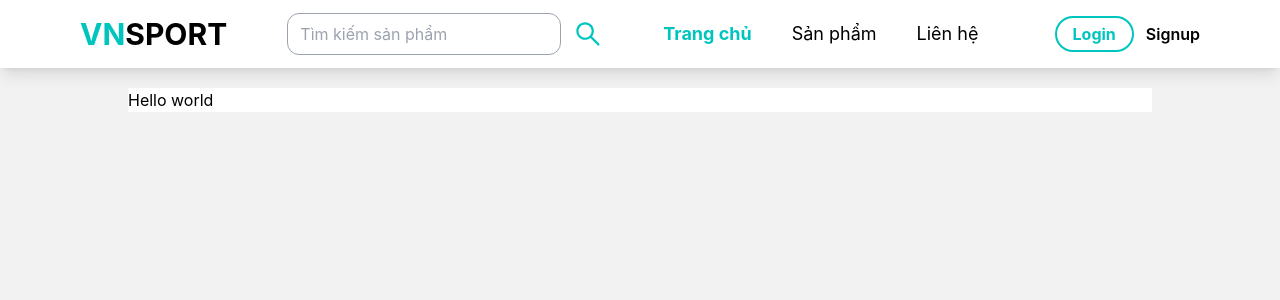
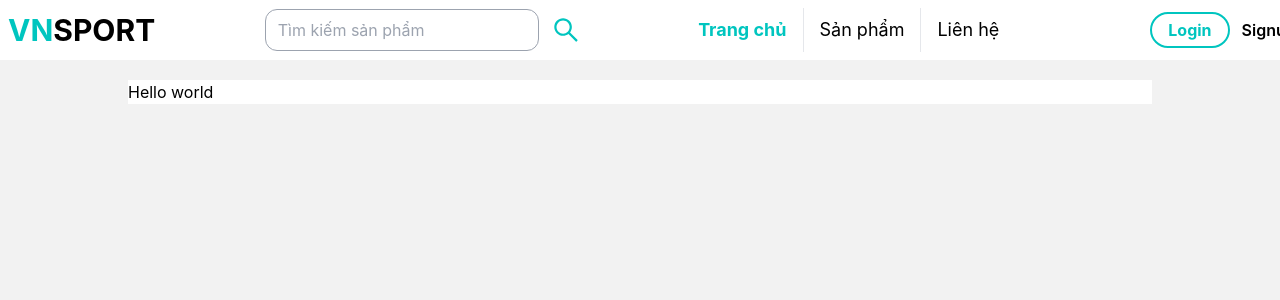
Before and after one commit to daotoan803/sport-equipment-retail-store-client, a React (Vite) app: page / in a window 1280 px wide. Shown: the top 300 px of the page. Built offline with nearby package versions, Linux system fonts and the light colour scheme.

Commit message:
Refactor header component

```diff
--- a/src/components/header/AdminHeader.jsx
+++ b/src/components/header/AdminHeader.jsx
@@ -1,18 +1,18 @@
 import React from 'react';
 import Header from './ui/Header';
-import NavLinks from './ui/NavLinks';
-import NavLinkItem from './NavLinkItem';
+import NavItems from './ui/NavItems';
+import NavItem from './NavItem';
 
 const AdminHeader = () => {
   return (
     <Header showCartButton={false}>
-      <NavLinks>
-        <NavLinkItem to="/admin/iexport" name="Xuất nhập kho" />
-        <NavLinkItem to="/admin/products/" name="Quản lý sản phẩm" />
-        <NavLinkItem to="/admin/orders" name="Quản lý đơn hàng" />
-        <NavLinkItem to="/admin/chat" name="Tư vấn khách hàng" />
-        <NavLinkItem to="/admin/warranty" name="Yêu cầu bảo hành" />
-      </NavLinks>
+      <NavItems>
+        <NavItem to="/admin/iexport" name="Xuất nhập kho" />
+        <NavItem to="/admin/products/" name="Quản lý sản phẩm" />
+        <NavItem to="/admin/orders" name="Quản lý đơn hàng" />
+        <NavItem to="/admin/chat" name="Tư vấn khách hàng" />
+        <NavItem to="/admin/warranty" name="Yêu cầu bảo hành" />
+      </NavItems>
     </Header>
   );
 };
--- a/src/components/header/NavLinkItem.jsx
+++ b/src/components/header/NavItem.jsx
@@ -2,7 +2,7 @@ import React from 'react';
 import { NavLink } from 'react-router-dom';
 import PropTypes from 'prop-types';
 
-const NavLinkItem = ({ to, name }) => {
+const NavItem = ({ to, name }) => {
   return (
     <NavLink
       to={to}
@@ -14,9 +14,9 @@ const NavLinkItem = ({ to, name }) => {
   );
 };
 
-export default NavLinkItem;
+export default NavItem;
 
-NavLinkItem.propTypes = {
+NavItem.propTypes = {
   to: PropTypes.string.isRequired,
   name: PropTypes.string.isRequired,
 };
--- a/src/components/header/ShopHeader.jsx
+++ b/src/components/header/ShopHeader.jsx
@@ -1,8 +1,8 @@
 import React, { useContext } from 'react';
 import Header from './ui/Header';
 import SearchBox from './../form/SearchBox';
-import NavLinks from './ui/NavLinks';
-import NavLinkItem from './NavLinkItem';
+import NavItems from './ui/NavItems';
+import NavItem from './NavItem';
 import auth from './../../apis/auth';
 import AuthContext from './../../contexts/AuthContext';
 
@@ -12,14 +12,14 @@ const ShopHeader = () => {
   return (
     <Header>
       <SearchBox />
-      <NavLinks>
+      <NavItems>
         {authCtx.role === auth.availableRole.admin && (
-          <NavLinkItem to="/admin" name="Quản lý" />
+          <NavItem to="/admin" name="Quản lý" />
         )}
-        <NavLinkItem to="/" name="Trang chủ" />
-        <NavLinkItem to="/products" name="Sản phẩm" />
-        <NavLinkItem to="/contact" name="Liên hệ" />
-      </NavLinks>
+        <NavItem to="/" name="Trang chủ" />
+        <NavItem to="/products" name="Sản phẩm" />
+        <NavItem to="/contact" name="Liên hệ" />
+      </NavItems>
     </Header>
   );
 };
--- a/src/components/header/ui/Header.jsx
+++ b/src/components/header/ui/Header.jsx
@@ -37,31 +37,23 @@ const Header = ({ children, showCartButton = true }) => {
     setOpenNavbar(!openNavbar);
   };
 
-  const authButtonGroupProps = {
-    showCartButton: showCartButton,
-  };
-
   return (
-    <header className="sticky z-10 top-0 left-0 w-screen bg-white lg:flex justify-between items-center shadow-lg md:px-0 lg:px-20">
-      <div className="flex justify-between px-3 py-4 lg:px-0  ">
-        {navbarIsCollapsed && (
+    <header className="sticky z-10 top-0 w-screen bg-white py-2 px-2">
+      <div className="gap-2 grid grid-cols-4 lg:grid-cols-12 grid-flow-row-dense container mx-auto">
+        {/* LOGO */}
+        <div className="col-span-2  justify-start gap-2 flex-center">
           <button
             onClick={toggleNavbar}
-            className="rounded shadow-sm px-1 py-0 hover:ring ring-primary lg:hidden">
+            className="rounded inline shadow-sm px-1 py-0 hover:ring ring-primary lg:hidden">
             <FcMenu className="text-3xl" />
           </button>
-        )}
-        <Logo />
-        {navbarIsCollapsed && (
-          <div className="flex gap-2">
-            <AuthButtonsGroup {...authButtonGroupProps} />
+          <Logo className="text-2xl lg:text-3xl" />
         </div>
-        )}
-      </div>
+        {/* NavItems */}
         <AnimatePresence>
           {(openNavbar || !navbarIsCollapsed) && (
             <motion.div
-            className="lg:flex justify-betweens gap-10"
+              className="col-span-4 lg:col-span-8 lg:flex lg:justify-around gap-2 "
               {...animateProps}
               variants={openMenuVariants}
               onClick={closeNavbar}>
@@ -69,7 +61,11 @@ const Header = ({ children, showCartButton = true }) => {
             </motion.div>
           )}
         </AnimatePresence>
-      {!navbarIsCollapsed && <AuthButtonsGroup {...authButtonGroupProps} />}
+
+        <div className="col-start-4 lg:col-start-12 flex-center gap-2">
+          <AuthButtonsGroup showCartButton={showCartButton} />
+        </div>
+      </div>
     </header>
   );
 };
--- /dev/null
+++ b/src/components/header/ui/NavItems.jsx
@@ -0,0 +1,16 @@
+import React from 'react';
+import PropTypes from 'prop-types';
+
+const NavItems = ({ children }) => {
+  return (
+    <div className="flex justify-center flex-col lg:flex-row divide-y lg:divide-x md:divide-y-0">
+      {children}
+    </div>
+  );
+};
+
+export default NavItems;
+
+NavItems.propTypes = {
+  children: PropTypes.node.isRequired,
+};
--- a/src/components/header/ui/NavLinks.jsx
+++ /dev/null
@@ -1,12 +0,0 @@
-import React from 'react';
-import PropTypes from 'prop-types';
-
-const NavLinks = ({ children }) => {
-  return <div className="lg:flex gap-2">{children}</div>;
-};
-
-export default NavLinks;
-
-NavLinks.propTypes = {
-  children: PropTypes.node.isRequired,
-};
--- a/tailwind.config.js
+++ b/tailwind.config.js
@@ -1,3 +1,4 @@
+/* eslint-disable no-undef */
 module.exports = {
   mode: 'jit',
   content: ['./src/**/*.{js,jsx,ts,tsx}'],
```
Also changed, not shown: 1 other file (tests, documents, lock files or other folders). Lines whose indentation alone changed are shown as unchanged.
